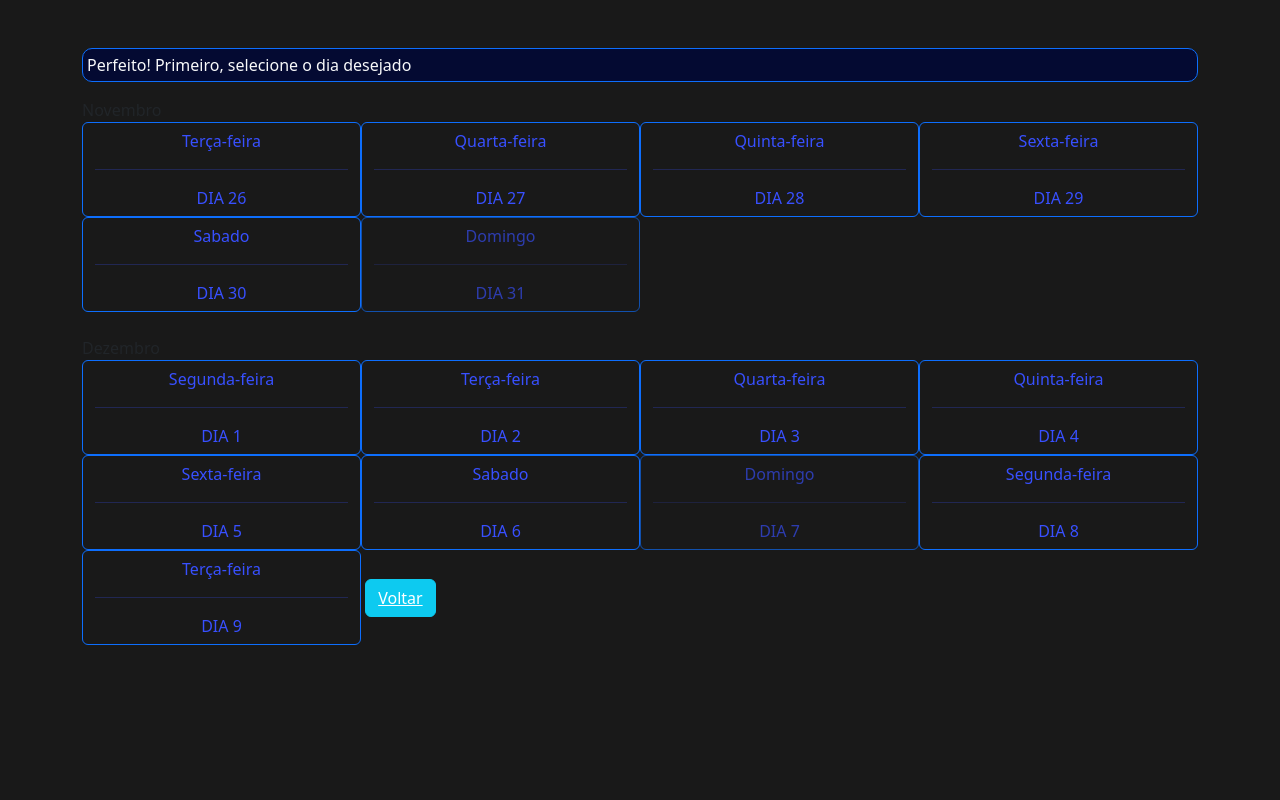
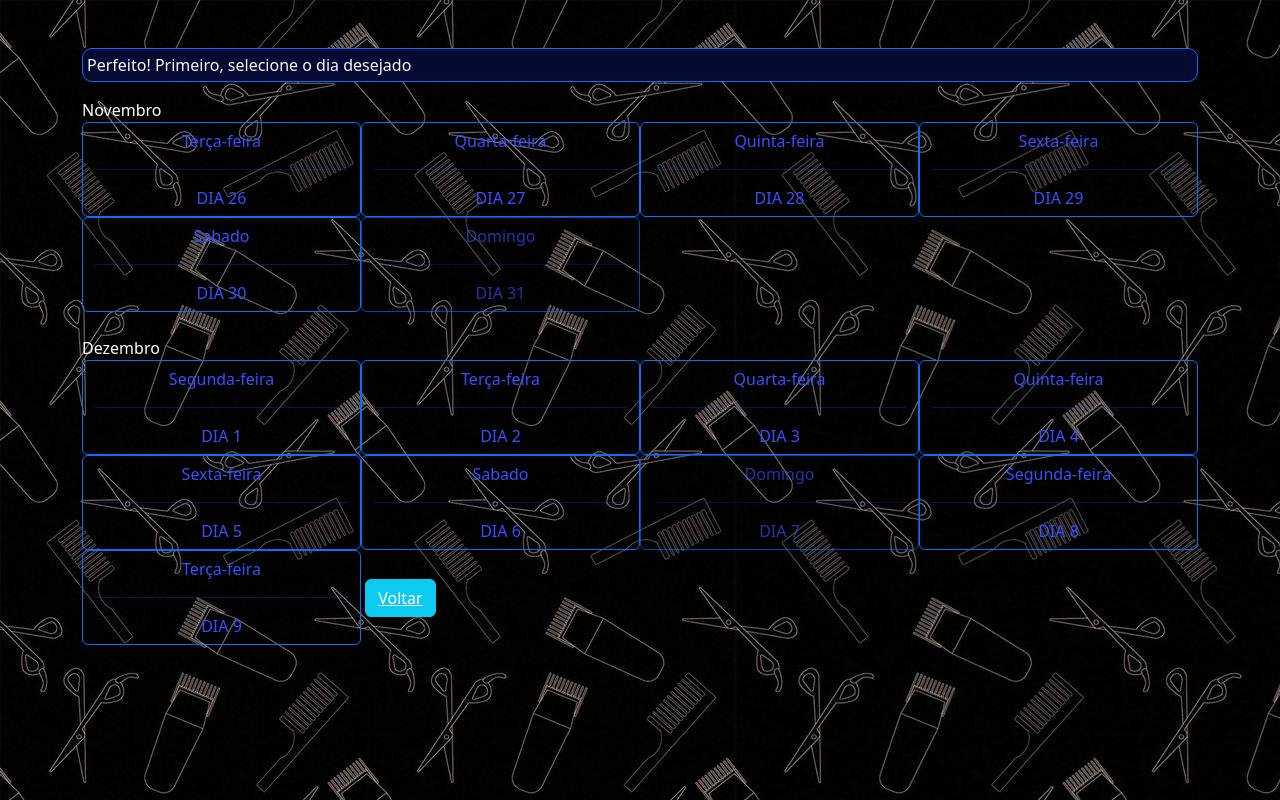
Before and after one commit to artur-r/skedula, a PHP site: page /datas.php?servico=1 in a window 1280 px wide. Run offline with PHP 8.4, Linux system fonts and the light colour scheme.

Commit message:
Ajustes na aparência

```diff
--- a/assets/custom.css
+++ b/assets/custom.css
@@ -3,7 +3,7 @@
 }
 
 .bg-custom{
-    background-color:#191919 !important;
+    background-image: url("../background.jpg");
 }
 
 label{
@@ -53,6 +53,12 @@ a{
     font-size:x-large;
 }
 
+.mesDatas{
+    color: #ffffff !important;
+    padding: 0%;
+    margin: 0%;
+}
+
 @media  (max-width: 528px){
 .botaodata{
     min-height: 150px;
--- a/datas.php
+++ b/datas.php
@@ -100,7 +100,7 @@
 
     $diaMesFim = $diaMes + 15;
 
-    echo   "$arrayMes[$mes] <br> ";
+    echo   "<p class = 'mesDatas'>$arrayMes[$mes] </p>";
 
     $proximoMes = $arrayMes[$mes + 1];
     $arrayMes = $arrayMes[$mes];
@@ -182,7 +182,7 @@
 
     //Faz a quebra para o proximo mês, caso o botão chegue no último dia do mês
     if ($diaMes == $ultimoDiaMes + 1 && $quantidadeBotoes < $limiteBotoes) {
-      echo  "<br><br> $proximoMes <br>";
+      echo  "<br><br> <p class = 'mesDatas'>$proximoMes </p>";
     }
 
     //Gera os dias do próximo mês, e no proximo mês, gerará apenas os botões que faltam para completar o limite de 15 na tela
@@ -205,6 +205,7 @@
     }
 
 
+
     ?>
 
 
```
Also changed, not shown: function/agendar.php (+9 -2 lines), background.jpg (added), background/background.jpg (added).
